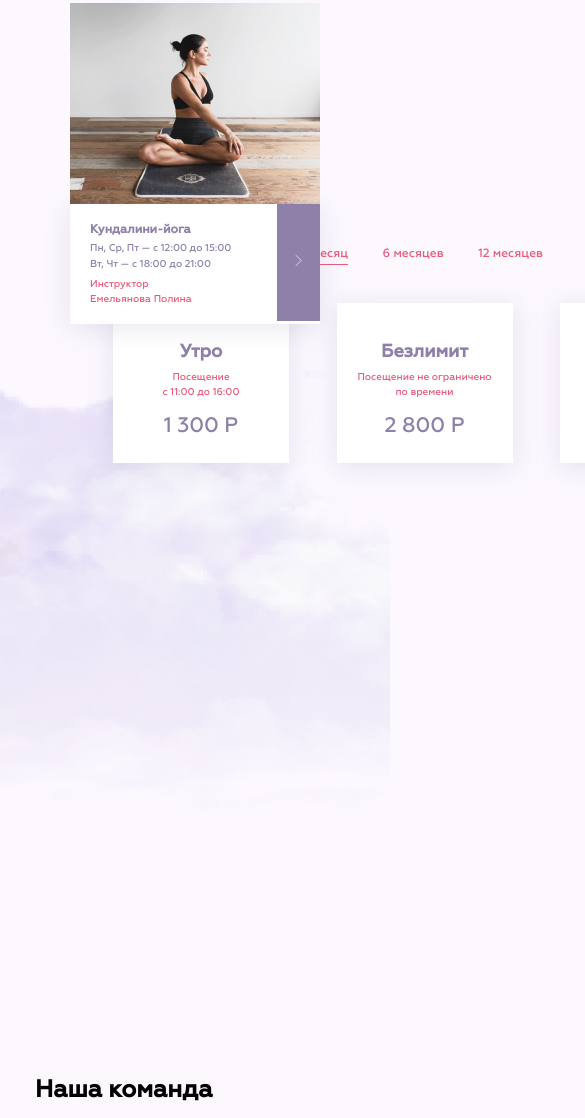
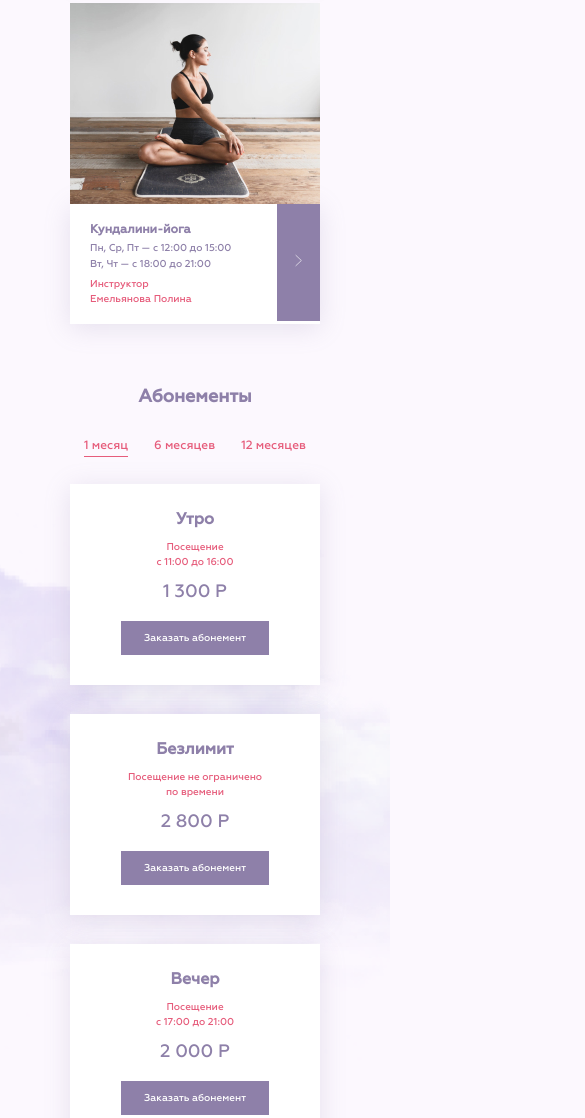
Before and after one commit to amgartseva/yoga, a website: page source/main.html in a window 390 px wide. Shown: the part 1060-2178 px from the top of the page, 585 px wide, since content can reach past the window. Drawn offline with nearby package versions, Linux system fonts and the light colour scheme; files that its build step writes are made by us from their sources; a web font is replaced by a local one.

Commit message:
Стилизация 3 экрана мобильная версия

```diff
--- a/source/sass/blocks/length.scss
+++ b/source/sass/blocks/length.scss
@@ -8,6 +8,11 @@
   @media (max-width: 1023px) {
     width: 239px;
     margin-left: 269px;
+  }
+
+  @media (max-width: 767px) {
+    width: 222px;
+    margin: 0 auto;
   }
 }
 
--- a/source/sass/blocks/options.scss
+++ b/source/sass/blocks/options.scss
@@ -8,6 +8,11 @@
   @media (max-width: 1023px) {
     width: 623px;
     margin-left: 78px;
+  }
+
+  @media (max-width: 767px) {
+    display: block;
+    margin-left: 35px;
   }
 }
 
@@ -60,6 +65,30 @@
       }
     }
   }
+
+  @media (max-width: 767px) {
+    width: 250px;
+    padding-top: 9px;
+    padding-bottom: 30px;
+    margin-bottom: 29px;
+
+    &:hover {
+      width: 250px;
+      transition: none;
+      padding-bottom: 30px;
+
+      & .options__info {
+        margin-left: 55px;
+        margin-right: 55px;
+        margin-bottom: 12px;
+      }
+
+      & .options__btn {
+        height: 34px;
+        margin-top: 19px;
+      }
+    }
+  }
 }
 
 .options__heading {
@@ -69,6 +98,11 @@
 
   @media (max-width: 1023px) {
     margin-bottom: 8px;
+  }
+
+  @media (max-width: 767px) {
+    font-size: 16px;
+    margin-bottom: 11px;
   }
 }
 
@@ -89,6 +123,12 @@
     margin-top: 0;
     margin-bottom: 15px;
   }
+
+  @media (max-width: 767px) {
+    margin-left: 55px;
+    margin-right: 55px;
+    margin-bottom: 12px;
+  }
 }
 
 .options__price {
@@ -99,6 +139,10 @@
 
   @media (max-width: 1023px) {
     font-size: 21px;
+  }
+
+  @media (max-width: 767px) {
+    font-size: 18px;
   }
 }
 
@@ -123,4 +167,11 @@
     height: 35px;
     font-size: 10px;
   }
+
+  @media (max-width: 767px) {
+    display: block;
+    width: 148px;
+    height: 34px;
+    margin-top: 19px;
+  }
 }
--- a/source/sass/blocks/subscribtion.scss
+++ b/source/sass/blocks/subscribtion.scss
@@ -31,6 +31,13 @@
     margin-left: 8px;
     margin-bottom: 7px;
   }
+
+  @media (max-width: 767px) {
+    font-size: 18px;
+    margin-top: 65px;
+    margin-left: 0px;
+    margin-bottom: 20px;
+  }
 }
 
 .subscribtion__length {
@@ -39,4 +46,8 @@
   @media (max-width: 1023px) {
     padding-bottom: 26px;
   }
+
+  @media (max-width: 767px) {
+    padding-bottom: 15px;
+  }
 }
--- a/source/sass/blocks/teacher.scss
+++ b/source/sass/blocks/teacher.scss
@@ -15,7 +15,7 @@
     margin-top: 8px;
   }
 
-  @media (max-width: 1023px) {
+  @media (max-width: 767px) {
     margin-top: 5px;
   }
 }
```
Also changed, not shown: build/css/style.min.css, 1 other file.
